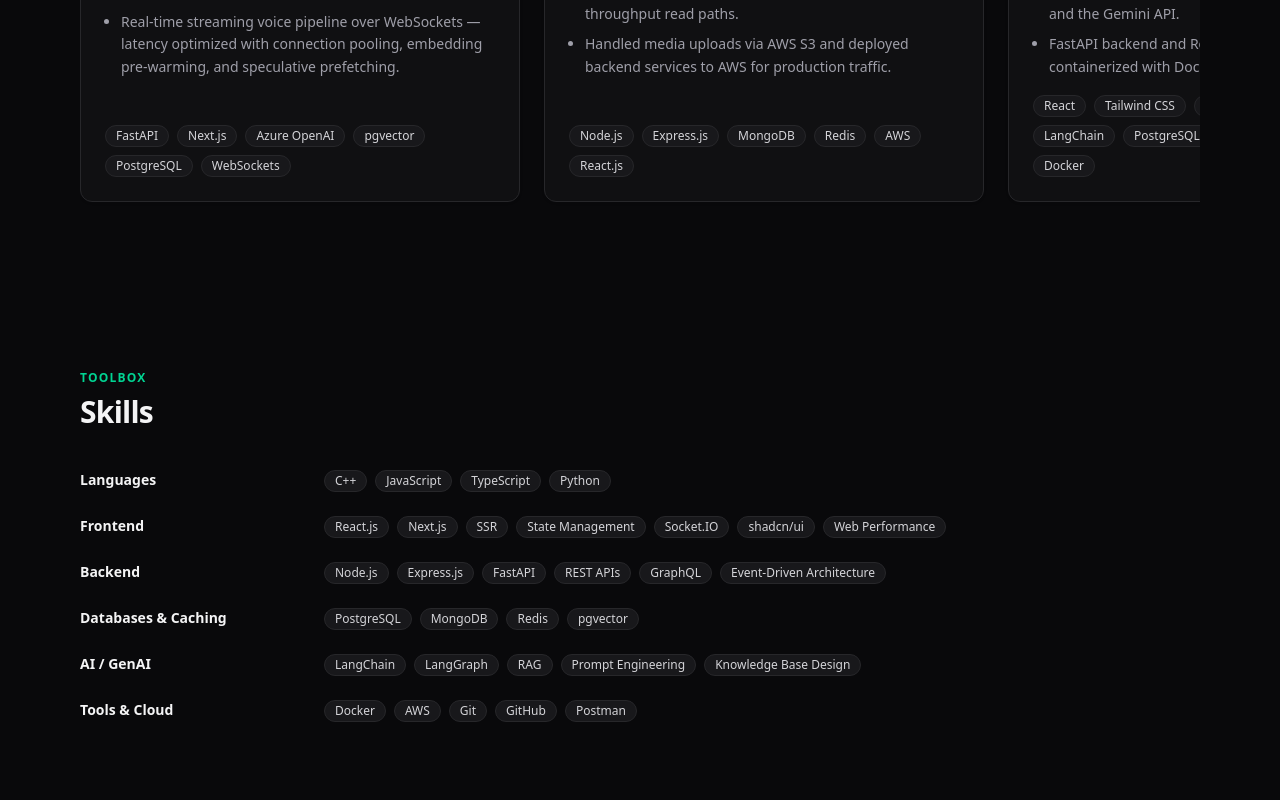
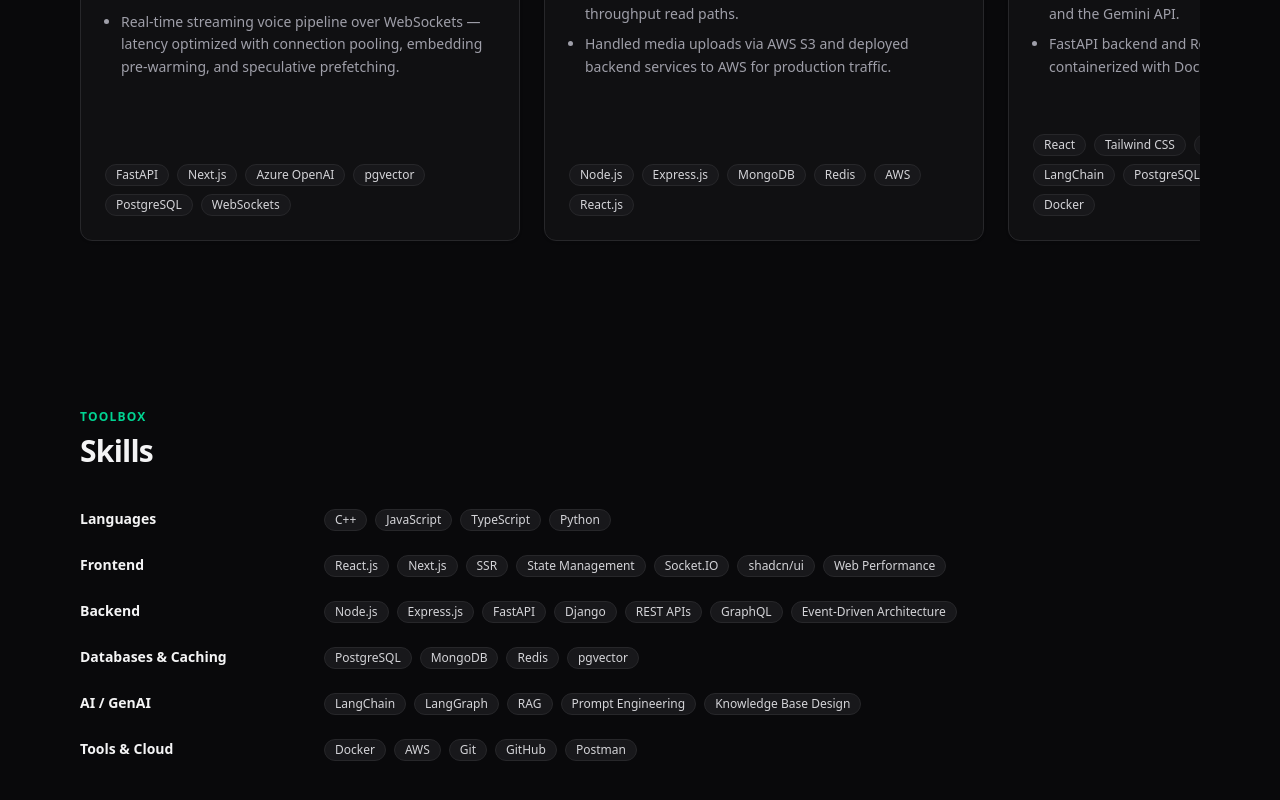
Before and after one commit to UdayMalviya11/portoflio, a React (Vite) app: page / in a window 1280 px wide. Shown: the part 1988-2788 px from the top of the page. Built offline with nearby package versions, Linux system fonts and the light colour scheme; the HTML template or start-up script is replaced by a standard one.

Commit message:
Add project

```diff
--- a/src/data/resume.js
+++ b/src/data/resume.js
@@ -119,6 +119,19 @@
     links: { live: "https://tech-log.netlify.app/" },
   },
   {
+    name: "Kabia Travels",
+    year: "2025",
+    tagline: "Travel booking & content platform",
+    bullets: [
+      "Developed backend REST APIs using Django for travel packages, destinations, vlogs, bookings, and content management.",
+      "Designed PostgreSQL data models, relationships, and business logic to support travel operations and dynamic content workflows.",
+      "Implemented API validation, data processing, and backend workflows, integrating Django services with the Angular frontend.",
+      "Deployed and configured the application on AWS EC2, managing the production environment and application releases.",
+    ],
+    tech: ["Django", "PostgreSQL", "Angular", "AWS EC2"],
+    links: { live: "https://kabiatravels.com/" },
+  },
+  {
     name: "Royal York W",
     year: "2025",
     tagline: "Property management CRM",
@@ -140,7 +153,7 @@
   },
   {
     label: "Backend",
-    items: ["Node.js", "Express.js", "FastAPI", "REST APIs", "GraphQL", "Event-Driven Architecture"],
+    items: ["Node.js", "Express.js", "FastAPI", "Django", "REST APIs", "GraphQL", "Event-Driven Architecture"],
   },
   { label: "Databases & Caching", items: ["PostgreSQL", "MongoDB", "Redis", "pgvector"] },
   {
```
